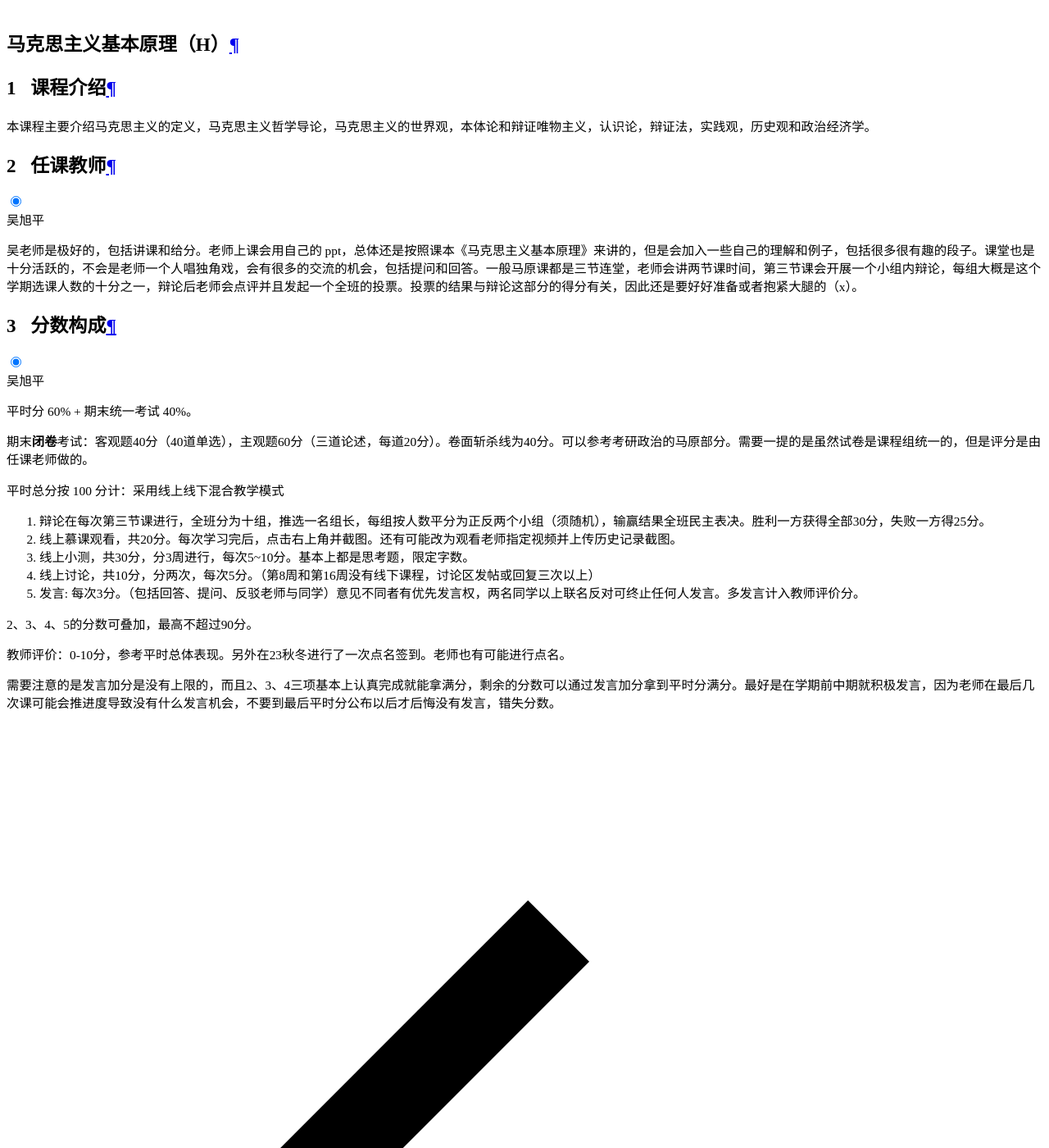
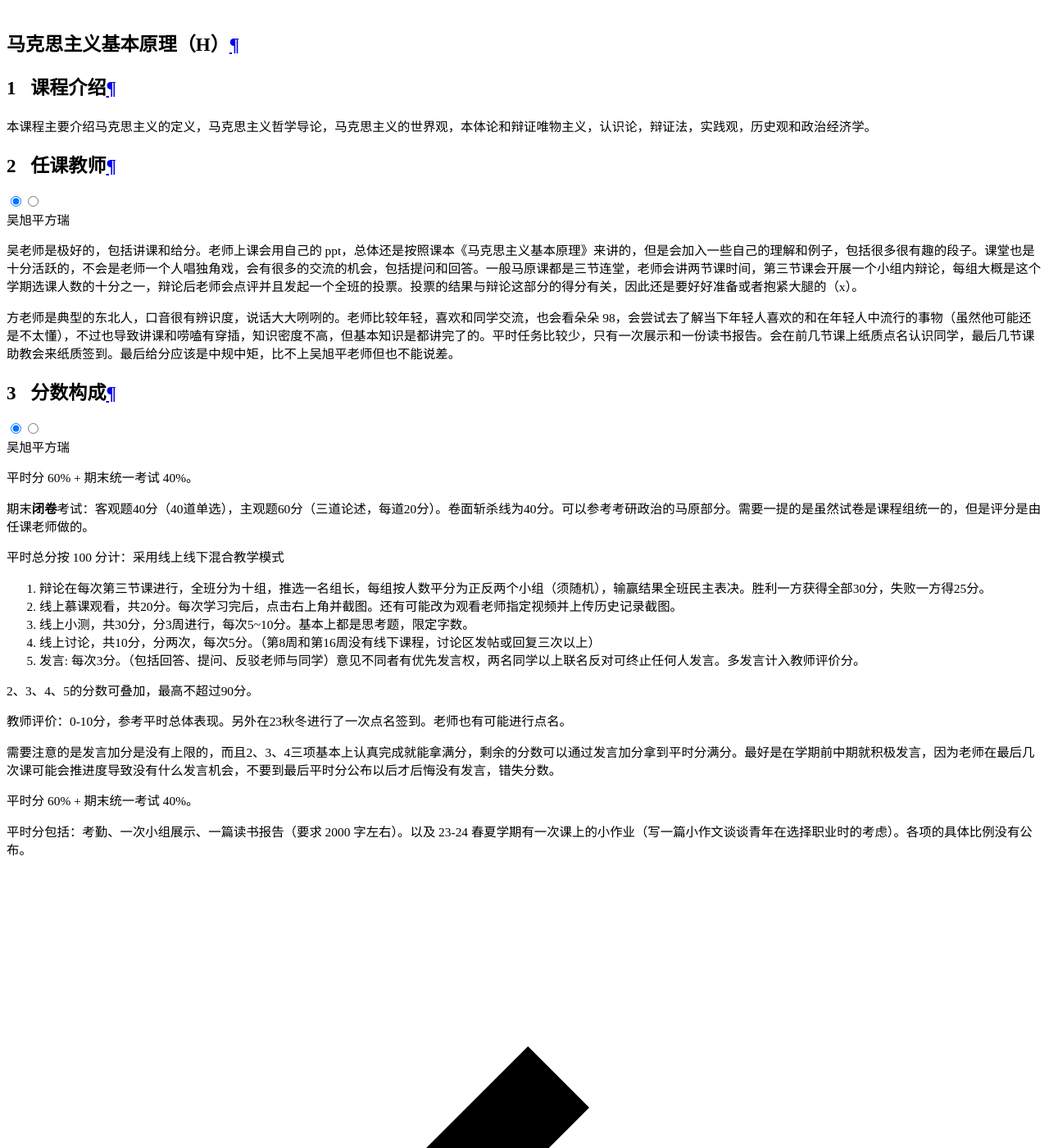
Before and after one commit to ZJU-Turing/TuringCourses, an MkDocs documentation site: the page built from docs/political/marxism_basic/index.md, in a window 1280 px wide and 1400 px high, scrolled down 18138 px. Shown: the whole window at 82% size. Built offline with MkDocs 1.6.1 and Material for MkDocs 9.7.7, drawn with Linux system fonts in a browser that asks for light colours; comment, search, counter and statistics services are not loaded.

Commit message:
docs: 添加马原课程方瑞老师评价 (#188)

```diff
--- a/docs/political/marxism_basic/index.md
+++ b/docs/political/marxism_basic/index.md
@@ -13,6 +13,10 @@ abbrs:
 
 === "吴旭平"
     吴老师是极好的，包括讲课和给分。老师上课会用自己的 ppt，总体还是按照课本《马克思主义基本原理》来讲的，但是会加入一些自己的理解和例子，包括很多很有趣的段子。课堂也是十分活跃的，不会是老师一个人唱独角戏，会有很多的交流的机会，包括提问和回答。一般马原课都是三节连堂，老师会讲两节课时间，第三节课会开展一个小组内辩论，每组大概是这个学期选课人数的十分之一，辩论后老师会点评并且发起一个全班的投票。投票的结果与辩论这部分的得分有关，因此还是要好好准备或者抱紧大腿的（x）。
+
+=== "方瑞"
+
+    方老师是典型的东北人，口音很有辨识度，说话大大咧咧的。老师比较年轻，喜欢和同学交流，也会看朵朵 98，会尝试去了解当下年轻人喜欢的和在年轻人中流行的事物（虽然他可能还是不太懂），不过也导致讲课和唠嗑有穿插，知识密度不高，但基本知识是都讲完了的。平时任务比较少，只有一次展示和一份读书报告。会在前几节课上纸质点名认识同学，最后几节课助教会来纸质签到。最后给分应该是中规中矩，比不上吴旭平老师但也不能说差。
 
 ## 分数构成
 
@@ -34,3 +38,10 @@ abbrs:
     教师评价：0-10分，参考平时总体表现。另外在23秋冬进行了一次点名签到。老师也有可能进行点名。
 
     需要注意的是发言加分是没有上限的，而且2、3、4三项基本上认真完成就能拿满分，剩余的分数可以通过发言加分拿到平时分满分。最好是在学期前中期就积极发言，因为老师在最后几次课可能会推进度导致没有什么发言机会，不要到最后平时分公布以后才后悔没有发言，错失分数。
+
+
+=== "方瑞"
+
+    平时分 60% + 期末统一考试 40%。
+
+    平时分包括：考勤、一次小组展示、一篇读书报告（要求 2000 字左右）。以及 23-24 春夏学期有一次课上的小作业（写一篇小作文谈谈青年在选择职业时的考虑）。各项的具体比例没有公布。
```
